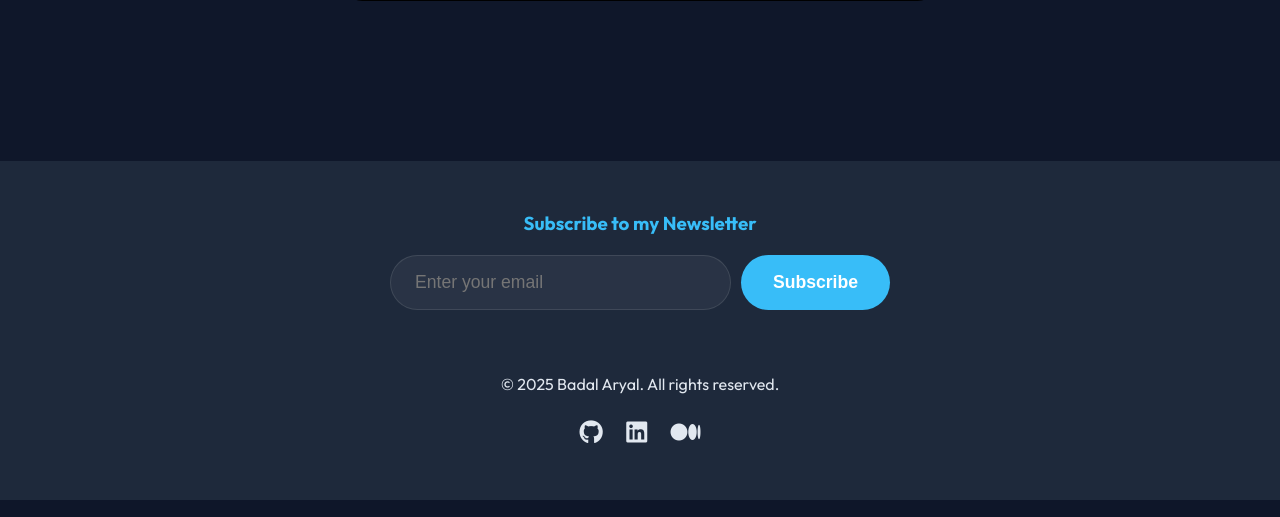
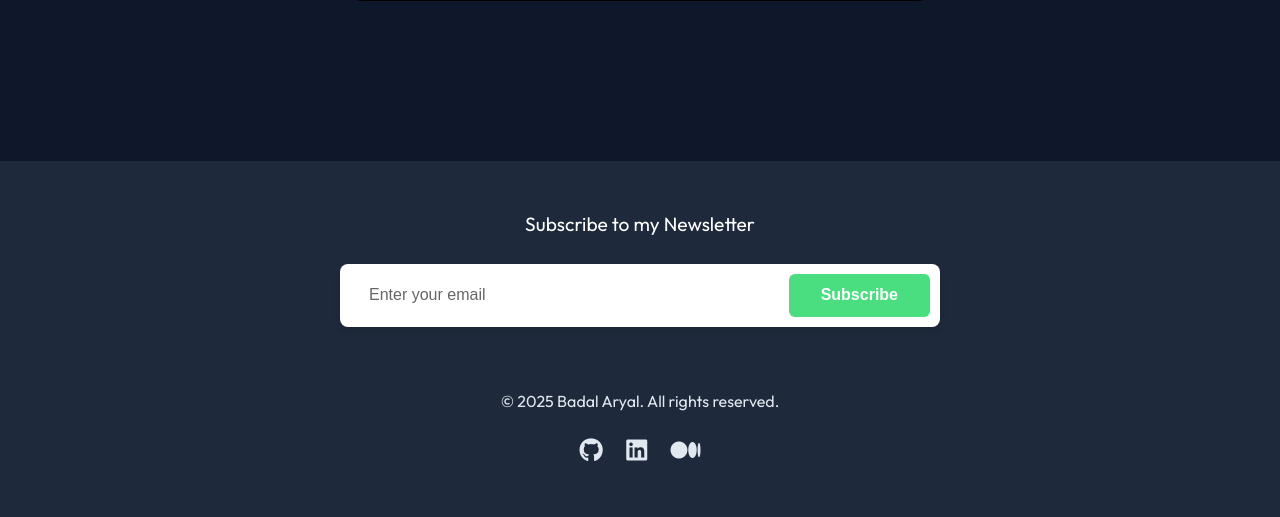
Before and after one commit to badalaryal11/personal-blog, a Django app: page / in a window 1280 px wide. Shown: the part 2754-3271 px from the top of the page. Run offline with Django 4.2, Linux system fonts and the light colour scheme; data that the repository does not hold is empty.

Commit message:
Style subscription form to match design

```diff
--- a/blog/static/css/style.css
+++ b/blog/static/css/style.css
@@ -379,52 +379,56 @@ footer {
 /* Subscription */
 .subscription-section {
     margin-bottom: 2rem;
-    max-width: 500px;
+    max-width: 600px;
     margin-left: auto;
     margin-right: auto;
 }
 
 .subscription-section h3 {
-    margin-bottom: 1rem;
-    color: var(--primary-color);
+    margin-bottom: 1.5rem;
+    color: #fff;
+    font-size: 1.2rem;
+    font-weight: 500;
 }
 
 #subscription-form {
     display: flex;
-    gap: 10px;
-    justify-content: center;
+    background: white;
+    padding: 5px;
+    border-radius: 8px;
+    box-shadow: 0 4px 6px rgba(0, 0, 0, 0.1);
 }
 
 #subscription-form input[type="email"] {
     padding: 1rem 1.5rem;
-    border-radius: 50px;
-    border: 1px solid rgba(255, 255, 255, 0.1);
-    background: rgba(255, 255, 255, 0.05);
-    color: var(--text-color);
-    font-size: 1.1rem;
+    border: none;
+    background: transparent;
+    color: #333;
+    font-size: 1rem;
     flex: 1;
     outline: none;
-    transition: border-color 0.3s;
 }
 
-#subscription-form input[type="email"]:focus {
-    border-color: var(--primary-color);
+#subscription-form input[type="email"]::placeholder {
+    color: #666;
 }
 
 #subscription-form button {
-    padding: 1rem 2rem;
-    border-radius: 50px;
+    padding: 0.8rem 2rem;
+    border-radius: 6px;
     border: none;
-    background: var(--primary-color);
+    background: #4ade80;
+    /* Green color */
     color: white;
     font-weight: 600;
     cursor: pointer;
-    font-size: 1.1rem;
-    transition: transform 0.2s;
+    font-size: 1rem;
+    transition: background-color 0.2s;
+    margin: 5px;
 }
 
 #subscription-form button:hover {
-    transform: scale(1.05);
+    background: #22c55e;
 }
 
 #subscription-message {
```
